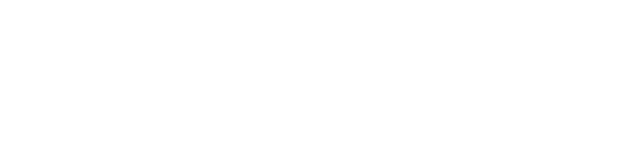
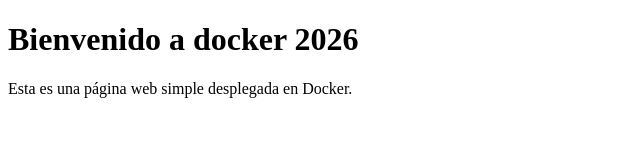
Before and after one commit to Isa-Bel-7u7/dockerhub, a plain HTML site: page index.html in a window 1280 px wide. Shown: the whole page, without its empty margins (0-640 px from the left). Drawn offline with Linux system fonts and the light colour scheme.

Commit message:
Isa: (hotfix): arreglar html

```diff
--- a/index.html
+++ b/index.html
@@ -3,9 +3,10 @@
 <head>
     <meta charset="UTF-8">
     <meta name="viewport" content="width=device-width, initial-scale=1.0">
-    <title>Document</title>
+    <title>Bienvenido a docker 2026 univalle</title>
 </head>
 <body>
-
+    <h1>Bienvenido a docker 2026 </h1>
+    <p>Esta es una página web simple desplegada en Docker.</p>
 </body>
 </html>
```
